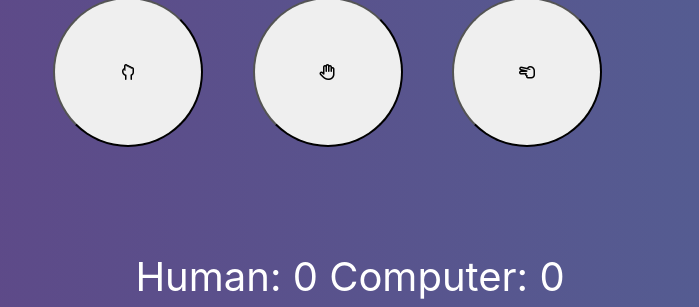
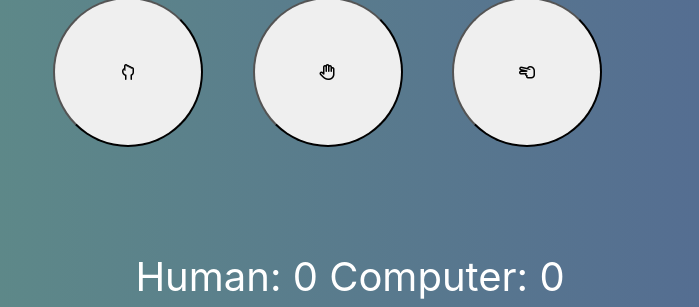
Before and after one commit to michaelshmichael/rockpaperscissor, a plain HTML site: page index.html in a window 1280 px wide. Shown: the part 623-930 px from the top of the page, without its empty margins (290-989 px from the left). Drawn offline with nearby package versions, Linux system fonts and the light colour scheme.

Commit message:
changed background colour

```diff
--- a/styles.css
+++ b/styles.css
@@ -1,5 +1,5 @@
 body {
-    background: linear-gradient(to right, #614385, #516395);
+    background: linear-gradient(to right, #619385, #516395);
 }
 
 #container {
```
